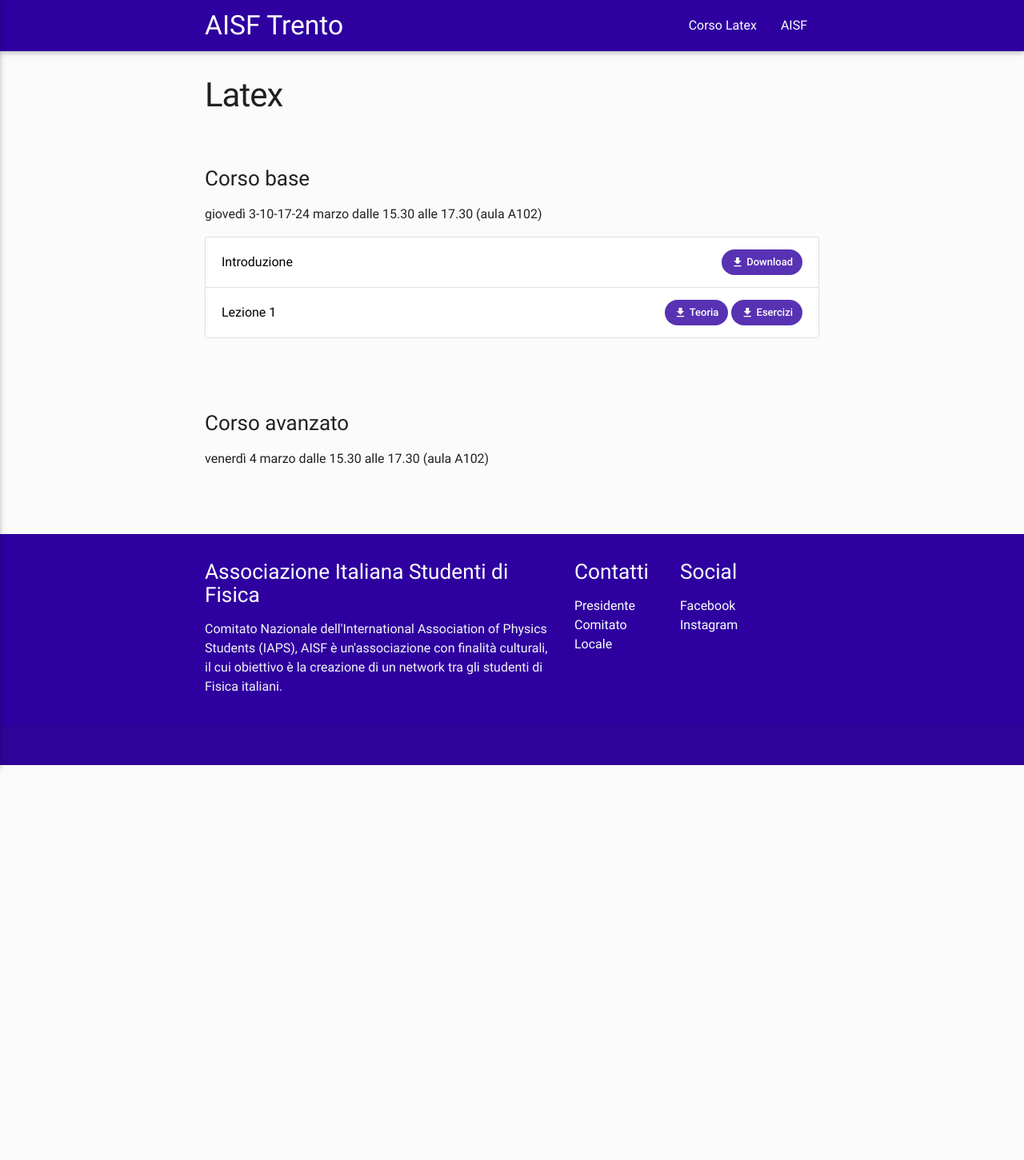
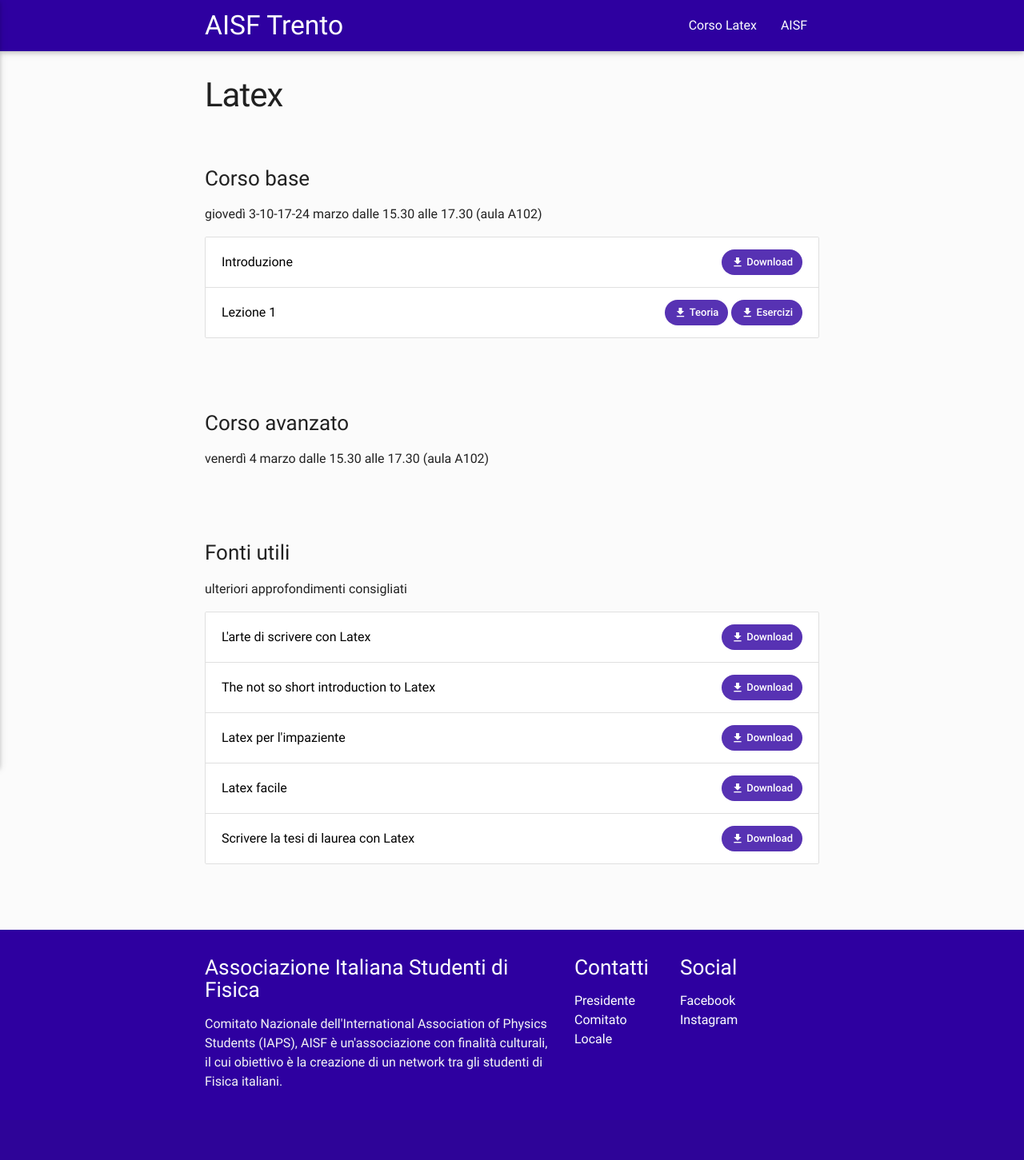
Before and after one commit to ai-sf/trento, a Jekyll site: the page built from latex.html, in a window 1280 px wide. Shown: the whole page at 80% size. Built offline with Jekyll 4.4.1, drawn with Linux system fonts in a browser that asks for light colours; nearby versions of some CDN libraries; before the commit the page ends 957 px from its top, so only the background shows below that.

Commit message:
Update latex.yml

```diff
--- a/_data/latex.yml
+++ b/_data/latex.yml
@@ -37,3 +37,30 @@ sezioni:
 #        urls:
 #        - nome: "Download"
 #          url: "Lezione_4bis.pdf"
+  - titolo: "Fonti utili"
+    testo: "ulteriori approfondimenti consigliati"
+    downloads:
+      - testo: "L'arte di scrivere con Latex"
+        urls:
+        - nome: "Download"
+          url: "arte_Latex.pdf"
+
+      - testo: "The not so short introduction to Latex"
+        urls:
+        - nome: "Download"
+          url: "NotSoShortIntro_Latex.pdf"
+
+      - testo: "Latex per l'impaziente"
+        urls:
+        - nome: "Download"
+          url: "LaTeXimpaziente.pdf"
+
+      - testo: "Latex facile"
+        urls:
+        - nome: "Download"
+          url: "Latex_facile.pdf"
+
+      - testo: "Scrivere la tesi di laurea con Latex"
+        urls:
+        - nome: "Download"
+          url: "Latex_tesi.pdf"
```
